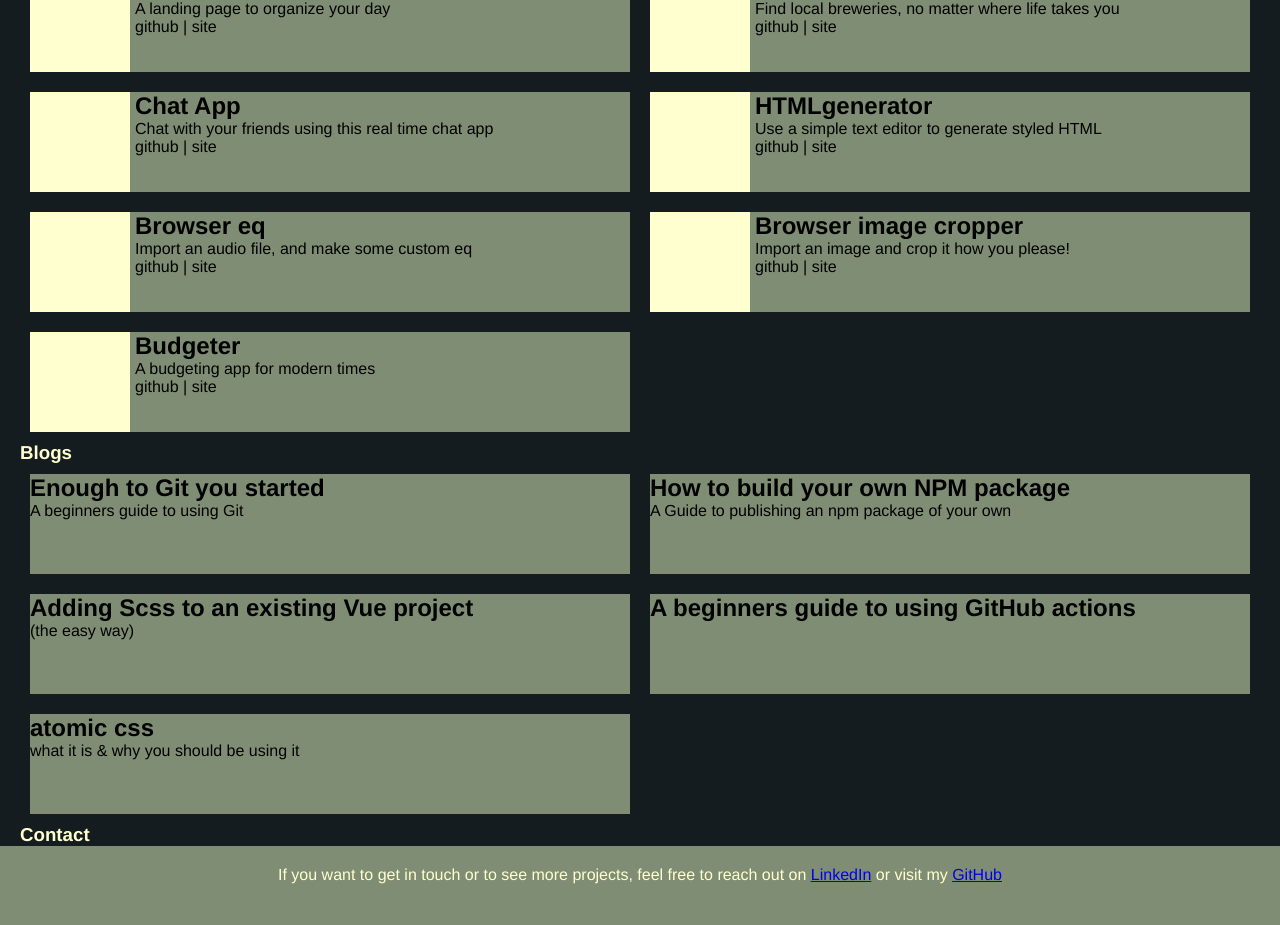
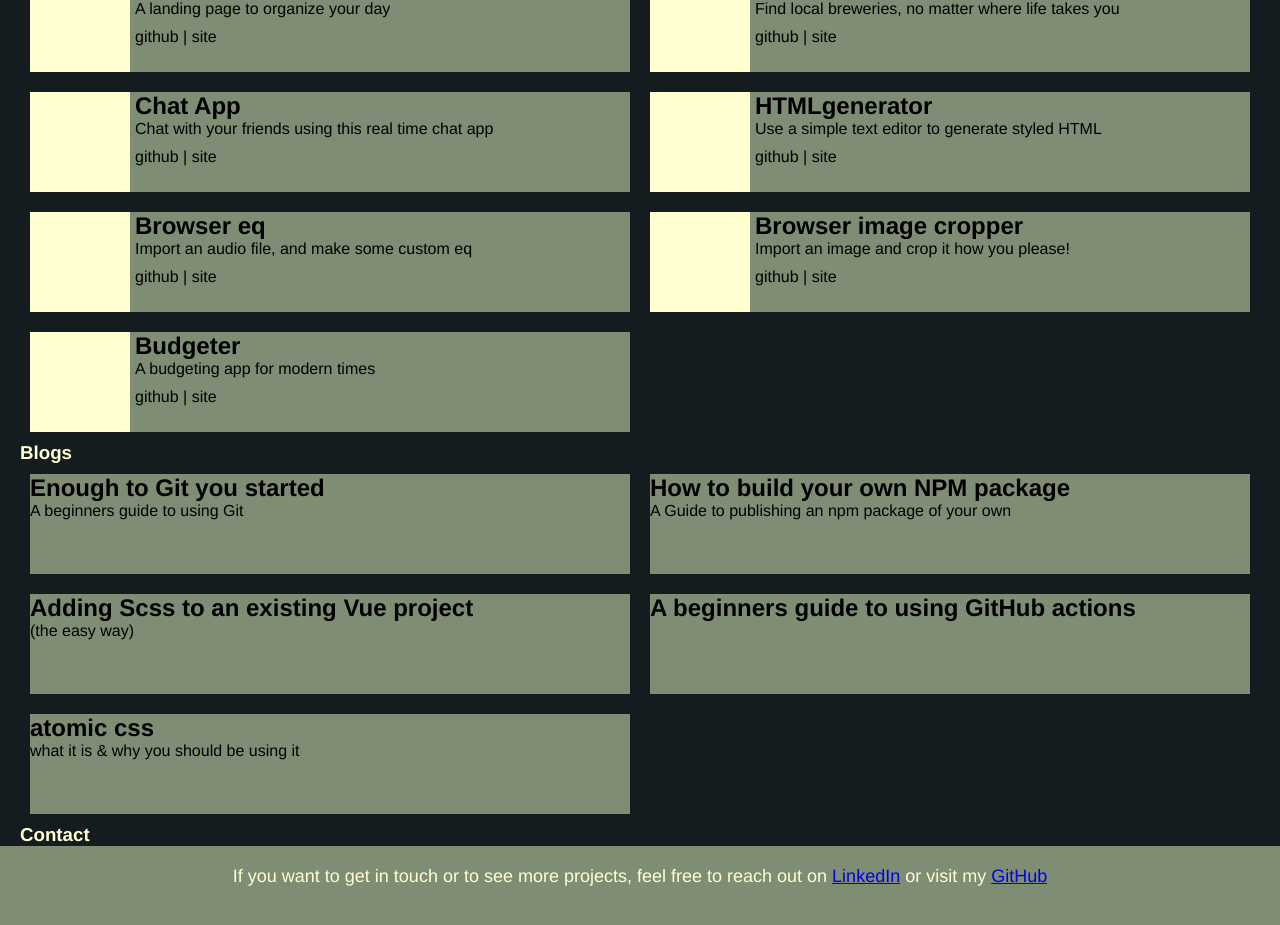
Before and after one commit to N8ers/portfolio, a Vue app: page / in a window 1280 px wide. Shown: the part 165-1090 px from the top of the page. Built offline with nearby package versions, Linux system fonts and the light colour scheme.

Commit message:
add some styling

```diff
--- a/src/components/Contact.vue
+++ b/src/components/Contact.vue
@@ -1,7 +1,7 @@
 <template>
   <div>
     <h3 class="cream header ml-20">Contact</h3>
-    <div class="green-gray-background h-100 pt-20">
+    <div class="green-gray-background h-100 pt-20 font-md">
       If you want to get in touch or to see more projects, feel free to reach out on
       <a href="https://www.linkedin.com/in/nathan-sheryak/" target="_blank">LinkedIn</a>
       or visit my
--- a/src/components/Projects.vue
+++ b/src/components/Projects.vue
@@ -15,7 +15,7 @@
         <div class="align-left">
           <h2>{{ project.name }}</h2>
           <div>{{ project.description }}</div>
-          <div>
+          <div class="mt-10">
             <a @click="clickLink(project.github)" class="pointer">github</a> |
             <a @click="clickLink(project.site)" class="pointer">site</a>
           </div>
--- a/src/scss/_atomic.scss
+++ b/src/scss/_atomic.scss
@@ -42,6 +42,10 @@
   margin-bottom: 5px;
 }
 
+.mt-10 {
+  margin-top: 10px;
+}
+
 .ml-20 {
   margin-left: 20px;
 }
@@ -57,3 +61,7 @@
 .pointer {
   cursor: pointer;
 }
+
+.font-md {
+  font-size: 18px;
+}
```
